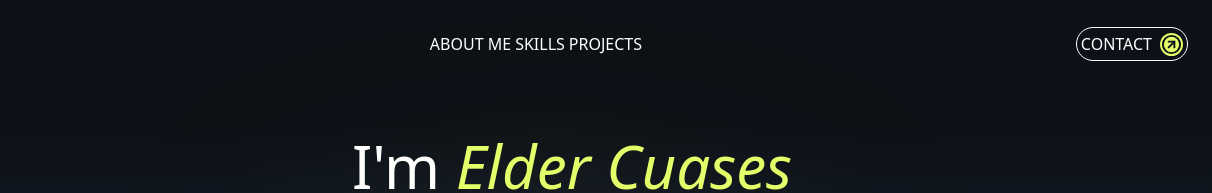
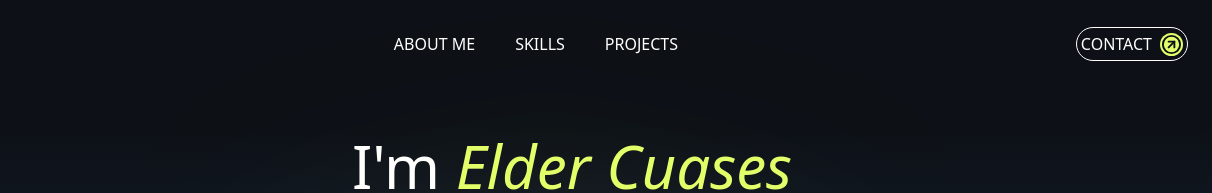
Before and after one commit to ElderSound/proyecto-1, a website: page index.html in a window 1280 px wide. Shown: the top 193 px of the page, 68-1280 px from the left. Drawn offline with Linux system fonts and the light colour scheme.

Commit message:
mas cambios

```diff
--- a/index.html
+++ b/index.html
@@ -15,9 +15,9 @@
     <div id="navegador" class="bg-[var(--color-dark)] flex justify-between items-center p-6">
       <span><img src="./src/icons/decepticon.png" alt="elder logo" class="h-10"></span>
       <nav class="text-xs md:text-base">
-        <ul class="flex space-around  text-[var(--color-light)]">
+        <ul class="flex space-around text-[var(--color-light)]">
           <li><a href="#about_me" class="hover:text-[var(--color-highlight)]">ABOUT ME</a></li>
-          <li class="px-1"><a href="#skills" class="hover:text-[var(--color-highlight)]">SKILLS</a></li>
+          <li class="px-1 md:px-10"><a href="#skills" class="hover:text-[var(--color-highlight)]">SKILLS</a></li>
           <li><a href="#projects" class="hover:text-[var(--color-highlight)]">PROJECTS</a></li>
         </ul>
       </nav>
```
Also changed, not shown: src/styles/output.css.
